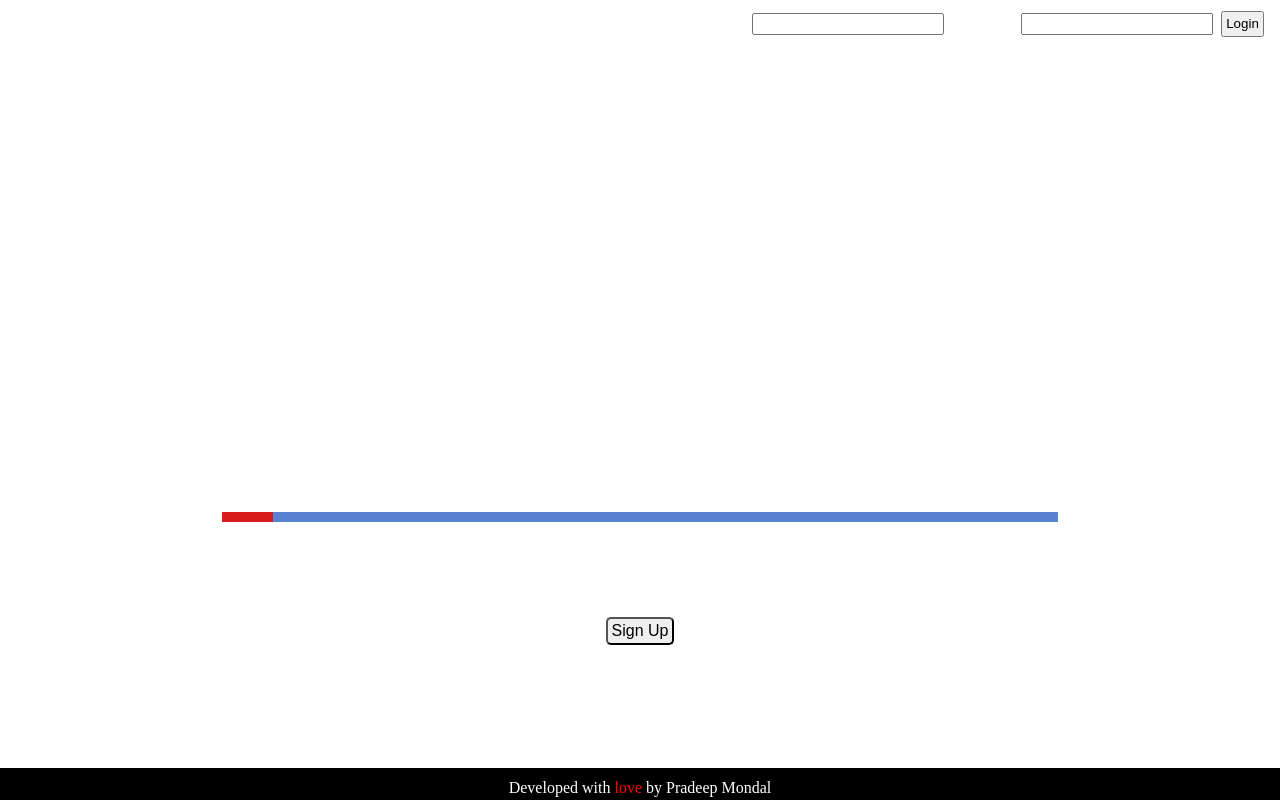
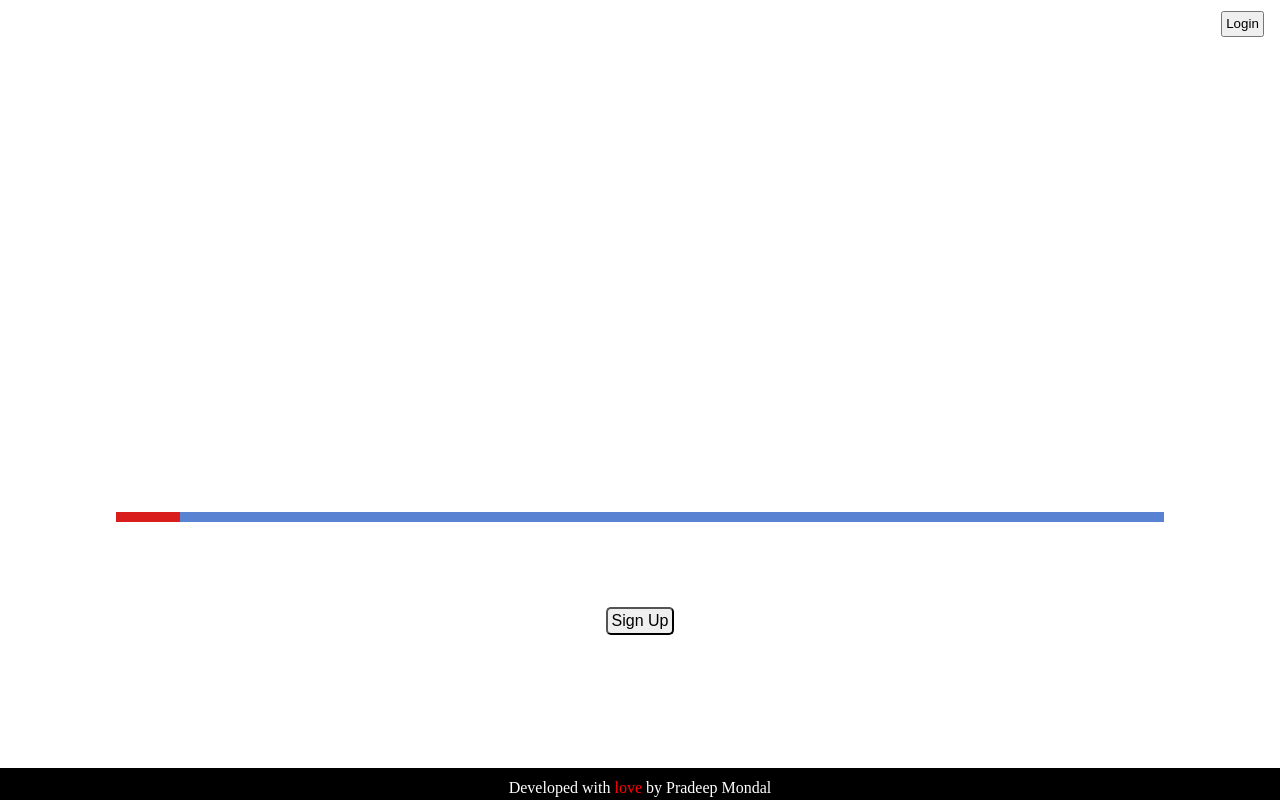
Before and after one commit to pradeepmondal/SocifyApp, a Next.js app: page / in a window 1280 px wide. Built offline with nearby package versions, Linux system fonts and the light colour scheme.

Commit message:
Made the progress so far into one page app

```diff
--- a/pages/index.tsx
+++ b/pages/index.tsx
@@ -1,9 +1,12 @@
+import { useState } from 'react'
 import Head from 'next/head'
 import Image from 'next/image'
 import { Inter } from 'next/font/google'
 import styles from '@/styles/Home.module.css'
+import Nav from './landingPageComp/nav'
 import BackGround from './landingPageComp/bg.js'
 import SignUp from './landingPageComp/signUp.js'
+import SignUpOpts from './landingPageComp/signUpOptsComp.js'
 
 const inter = Inter({ subsets: ['latin'] })
 
@@ -11,21 +14,13 @@ export default function Home() {
   return (
     <>
       <Head>
-        <title>Socify App</title>
+        <title>LeeWay.social</title>
         <meta name="description" content="Generated by create next app" />
         <meta name="viewport" content="width=device-width, initial-scale=1" />
         <link rel="icon" href="/favicon.ico" />
       </Head>
       <header>
-        <nav>
-          <img />
-          <label htmlFor="email">Email</label>
-          <input type="textbox" name='email' className={styles.txtbx}></input>
-          <label htmlFor="password">Password</label>
-          <input type="password" name='password' className={styles.txtbx}></input>
-          <button type="button" className={styles.logbtn}>Login</button>
-
-        </nav>
+        <Nav />
       </header>
 
 
@@ -34,7 +29,8 @@ export default function Home() {
       <div className={styles.bg}>
         <BackGround />
       </div>
-      <SignUp />
+      <SignUpOptsCond />
+
 
       </main>
 
@@ -47,3 +43,24 @@ export default function Home() {
     </>
   )
 }
+
+const SignUpOptsCond = () => {
+  const [showComp, setShowComp] = useState(false);
+  const [chText, setText] = useState(false)
+  const btnClick = () => {
+    setShowComp(!(showComp));
+    setText(!(chText))
+  };
+
+
+
+  return (
+    <div>
+      {chText?<SignUp propSignUpOpts = {btnClick} text = 'Back' />:<SignUp propSignUpOpts = {btnClick} text = 'Sign Up' />}
+      <div>
+        {showComp?<SignUpOpts />:null}
+      </div>
+
+    </div>
+    )
+}
--- a/pages/landingPageComp/bg.js
+++ b/pages/landingPageComp/bg.js
@@ -3,7 +3,7 @@ import styles from '../../styles/Home.module.css'
 const BackGround = () => {
     return (
         <div>
-            <h1 className={styles.hoverText}>Socify</h1>
+            <h1 className={styles.hoverText}>Leeway</h1>
             <div className={styles.loadingBar}></div>
         </div>
 
--- /dev/null
+++ b/pages/landingPageComp/nav.js
@@ -0,0 +1,28 @@
+import styles from '../../styles/Home.module.css';
+import React, { useState } from 'react';
+
+const Nav = ()=>{
+
+    const [active, setActive] = useState(false);
+
+    function logClick() {
+        setActive(!active);
+    }
+
+
+
+
+    return (
+        <nav>
+          <img />
+          <button type="button" className={!(active)?[styles.logbtn]:styles.disNone} onClick={logClick}>Login</button>
+          <label htmlFor="email" className={active?styles.disYes:styles.disNone}>Email</label>
+          <input type="textbox" name='email' className={active?[styles.txtbx, styles.disYes]:styles.disNone}></input>
+          <label htmlFor="password" className={active?styles.disYes:styles.disNone}>Password</label>
+          <input type="password" name='password' className={active?[styles.txtbx, styles.disYes]:styles.disNone}></input>
+          <button type="button" className={active?[styles.logbtn]:styles.disNone}>Login</button>
+        </nav>
+    )
+}
+
+export default Nav;
--- a/pages/landingPageComp/signUp.js
+++ b/pages/landingPageComp/signUp.js
@@ -1,13 +1,13 @@
 import styles from '../../styles/Home.module.css'
 
-const SignUp = () => {
+const SignUp = (props) => {
     return (
         <div className={[styles.signUp]}>
             <label htmlFor='signUpBtn'>
                 New Here? Lets Start the Journey
             </label>
             <br></br>
-            <a href='/signUp'><button className = {styles.hover}name='signUpBtn'>Sign Up</button></a>
+            <button className = {styles.hover}name='signUpBtn' onClick={props.propSignUpOpts}>{props.text}</button>
         </div>
 
     )
--- a/pages/signUp.js
+++ b/pages/landingPageComp/signUpOptsComp.js
@@ -1,9 +1,9 @@
-import styles from '../styles/Home.module.css'
+import styles from '../../styles/Home.module.css'
 import { FaFacebook, FaGithub, FaGoogle, FaKeyboard } from 'react-icons/fa';
 
-const SignUp = () => {
+const SignUpOpts = () => {
     return (
-        <div >
+        <div className={styles.signUp}>
             <h1 className={styles.pageHeading}>
                 We have got few options for you, choose anyone
             </h1>
@@ -19,4 +19,4 @@ const SignUp = () => {
     )
 }
 
-export default SignUp;
+export default SignUpOpts;
--- a/styles/Home.module.css
+++ b/styles/Home.module.css
@@ -31,9 +31,12 @@
 }
 
 .signUp {
+  width:100vh;
+  display: block;
   font-size: 1.5rem;
   margin: 10px;
-  padding: 10px;
+  padding: 20px;
+  text-align: center;
 
 
 }
@@ -61,6 +64,7 @@
 }
 
 .signUp button {
+  display: flex;
   font-size: 1rem;
   display:block;
   margin: 0.4rem auto;
@@ -136,13 +140,20 @@
 
 }
 
-.pageHeading {
-  padding-top: 5rem;
+/* .pageHeading {
+  display: flex;
   text-align: center;
 
+} */
+
+.disYes {
 }
 
+.disNone {
+  display: none;
 
+
+}
 
 .main {
   display: flex;
```
